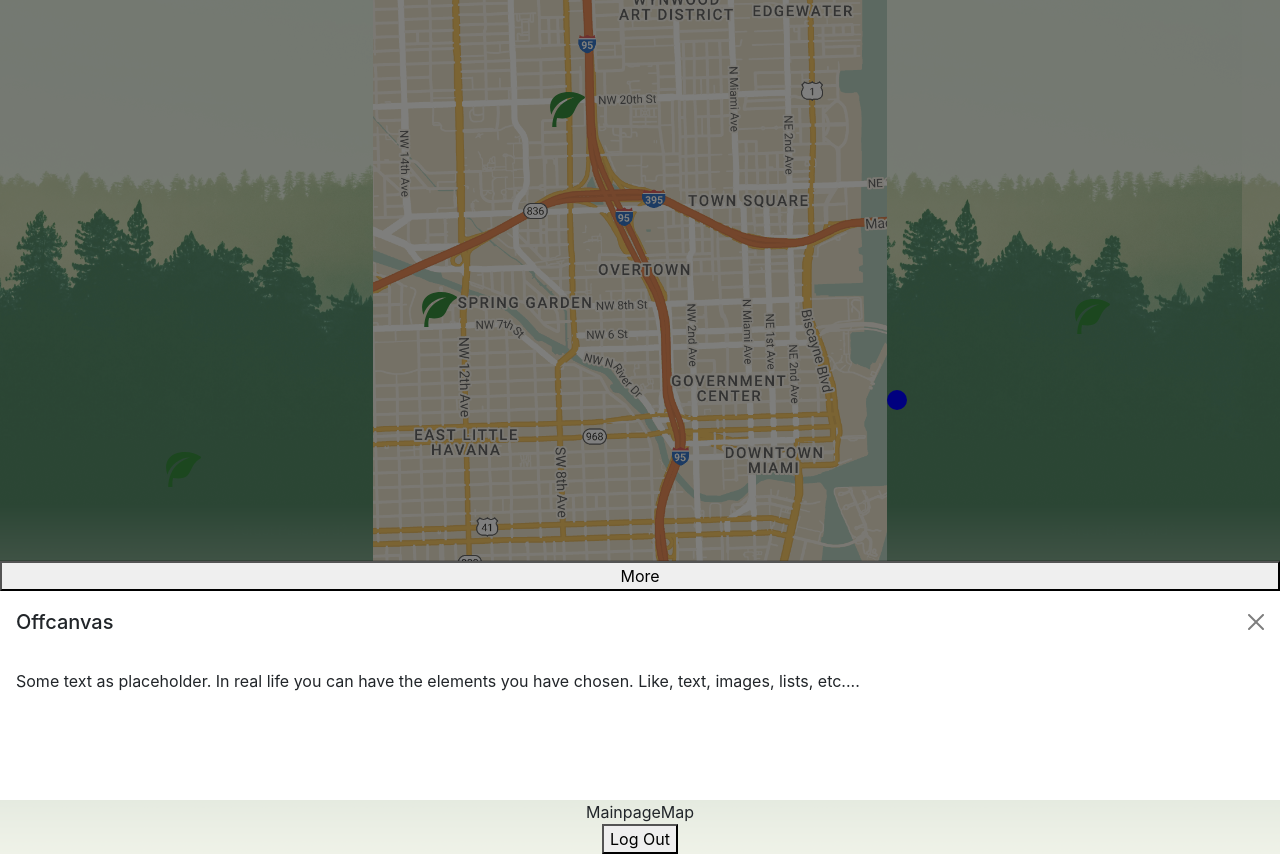
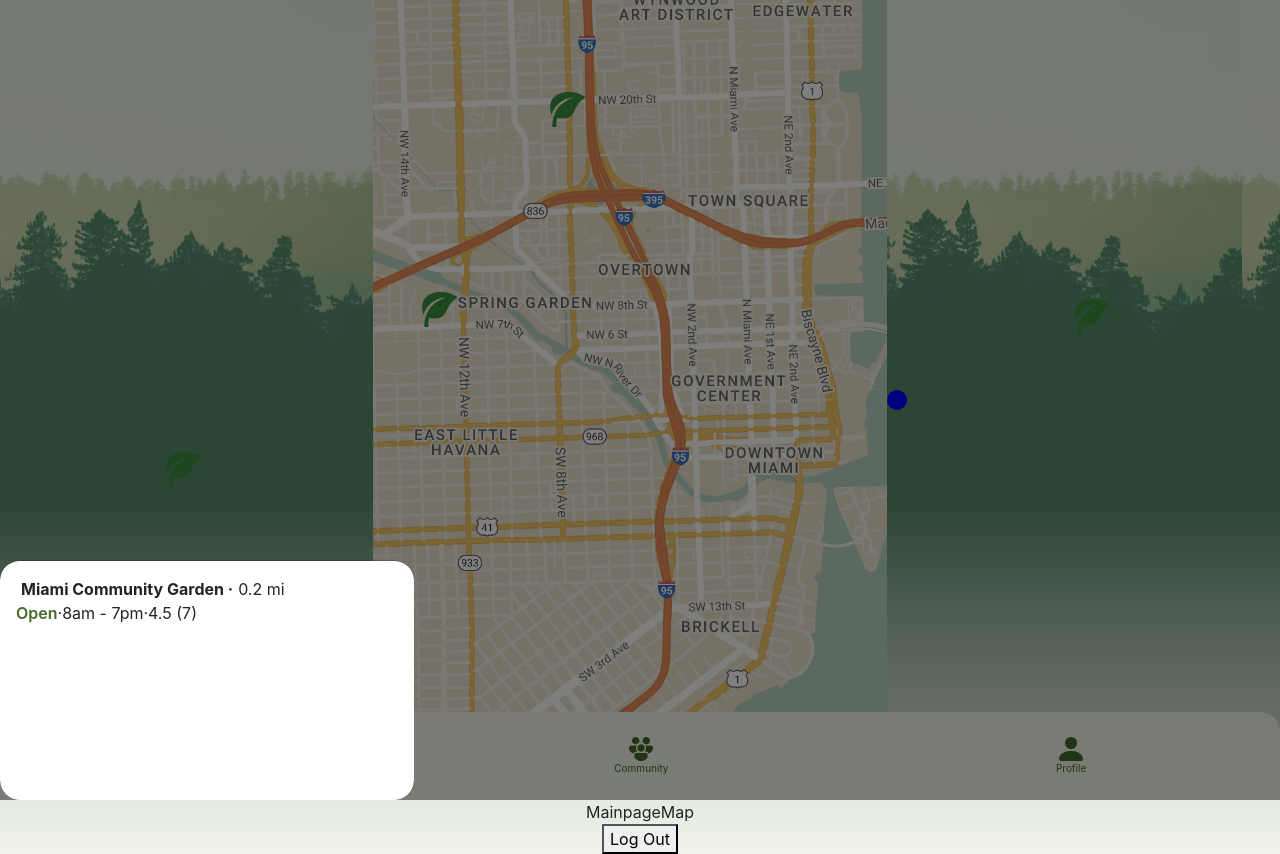
Before and after one commit to maikalangi/Compostr, a React (Create React App) app: page /main in a window 1280 px wide. Both pictures are taken after a click on the link 1092 px from the left and 412 px from the top of the page. Built offline with nearby package versions, Linux system fonts and the light colour scheme; a web font is replaced by a local one.

Commit message:
fixing up modal

```diff
--- a/src/App.js
+++ b/src/App.js
@@ -26,14 +26,9 @@ function App() {
     <div className="App">
       <BrowserRouter>
         <Routes>
-
-
-          <Route path="/info" exact element={<Info/>}>
-          </Route>
-
+          <Route path="/info" exact element={<Info/>}/>
           <Route path="/" exact element={<NewLogin setNavBool={setNavBool}/>}/>
           <Route path="/contribute" exact element={<Calculator/>}/>
-
           <Route path='/map' element={<Map />}/>
           <Route path='/main' element={<MainpageMap placement={"bottom"}/>}/>
 
--- a/src/pages/MainpageMap.js
+++ b/src/pages/MainpageMap.js
@@ -4,6 +4,7 @@ import { ImLeaf } from "react-icons/im"
 import { BsCircleFill } from "react-icons/bs"
 import Offcanvas from 'react-bootstrap/Offcanvas';
 import { useState, useEffect } from "react"
+import "../style/map.css"
 
 function MainpageMap() {
     const [show, setShow] = useState(false);
@@ -29,13 +30,11 @@ function MainpageMap() {
 
         </a>
          <Offcanvas show={show} onHide={handleClose} placement={'bottom'} className="offcanvas"  >
-            <button onClick={handleClick}>More</button>
-        <Offcanvas.Header closeButton>
-          <Offcanvas.Title>Offcanvas</Offcanvas.Title>
-        </Offcanvas.Header>
         <Offcanvas.Body>
-          Some text as placeholder. In real life you can have the elements you
-          have chosen. Like, text, images, lists, etc....
+          <div className='modalHead'><div className='modalTitle'>Miami Community Garden ·</div><div className='modalDistance'> 0.2 mi</div></div>
+          <div className='stats'><div className='open-closed'>Open</div><div className='times'><span>·</span>8am - 7pm<span>·</span></div><div className='star'></div><div className='rating'>4.5 (7)</div></div>
+
+
         </Offcanvas.Body>
       </Offcanvas>
         </>
--- /dev/null
+++ b/src/style/map.css
@@ -0,0 +1,19 @@
+.offcanvas{
+    width: 414px;
+    border-radius: 20px;
+}
+.modalHead{
+    display: flex;
+}
+.modalTitle{
+    font-weight: bold;
+    margin-left:5px;
+    margin-right: 5px;
+}
+.stats{
+    display: flex;
+}
+.open-closed{
+    color:#44692B;
+    font-weight: 600;
+}
```
Also changed, not shown: src/img/star.png (added).
